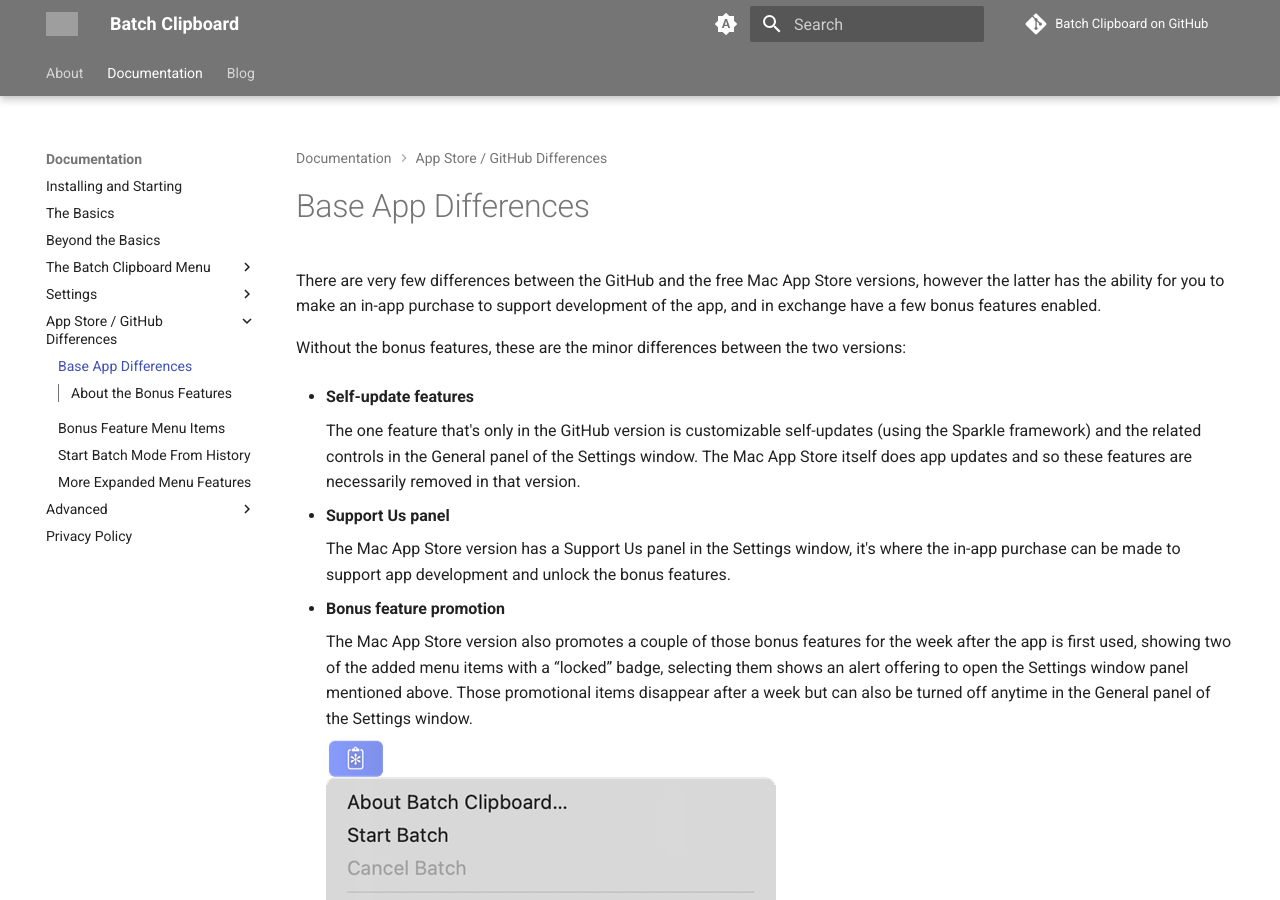
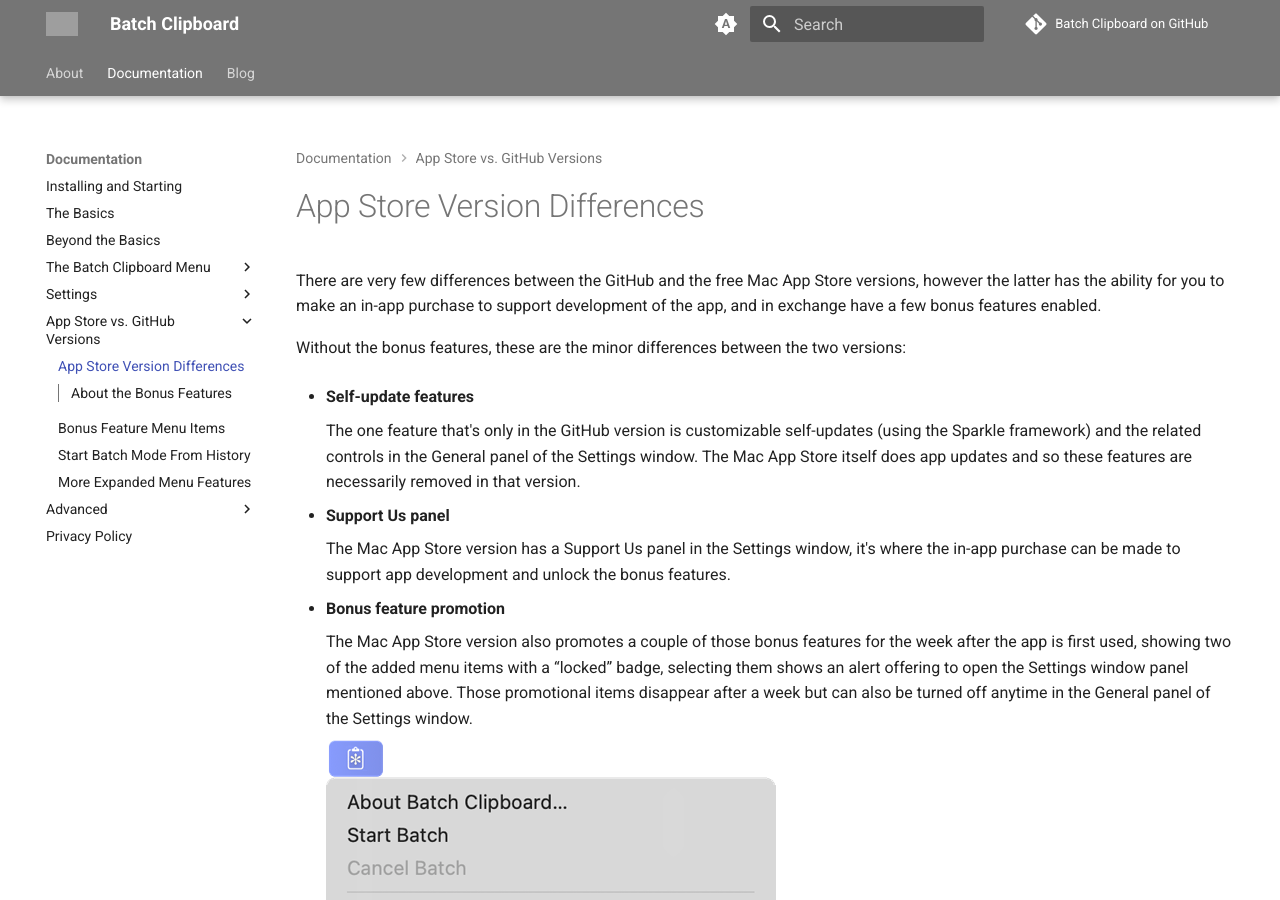
Before and after one commit to jpmhouston/Batch-Clipboard-website, an MkDocs documentation site: the page built from docs/App-Store-Version-Differences.md, in a window 1280 px wide and 900 px high. Built offline with MkDocs 1.6.1 and Material for MkDocs 9.7.7, drawn with Linux system fonts in a browser that asks for light colours; comment, search, counter and statistics services are not loaded; grey boxes are pictures that could not be loaded.

Commit message:
Rename version diff page, attempt fix to footer hack

```diff
--- a/mkdocs.yml
+++ b/mkdocs.yml
@@ -78,8 +78,8 @@
       - Storage-Panel.md
       - Ignore-Panel.md
       - Advanced-Panel.md
-    - App Store / GitHub Differences:
-      - Base-App-Differences.md
+    - App Store vs. GitHub Versions:
+      - App-Store-Version-Differences.md
       - Bonus-Feature-Menu-Items.md
       - Start-Batch-Mode-From-History.md
       - More-Expanded-Menu-Features.md
--- a/overrides/main.html
+++ b/overrides/main.html
@@ -57,8 +57,8 @@
         <div style="align-self: center; padding-left: 20px;">
           <!-- prob wrong to use line-height .8 here but was all i could find to make the div nearly the same height as the img -->
           <a href="https://brainmade.org"
-            <img src="img/brainmade-light.png#only-light" alt="brainmade logo" style="vertical-align: middle;"/>
-            <img src="img/brainmade-dark.png#only-dark" alt="brainmade logo" style="vertical-align: middle;"/>
+            <img src="../img/brainmade-light.png#only-light" alt="brainmade logo" style="vertical-align: middle;"/>
+            <img src="../img/brainmade-dark.png#only-dark" alt="brainmade logo" style="vertical-align: middle;"/>
           </a>
         </div>
       </div>
```
Also changed, not shown: docs/App-Store-Version-Differences.md (renamed from docs/Base-App-Differences.md).
